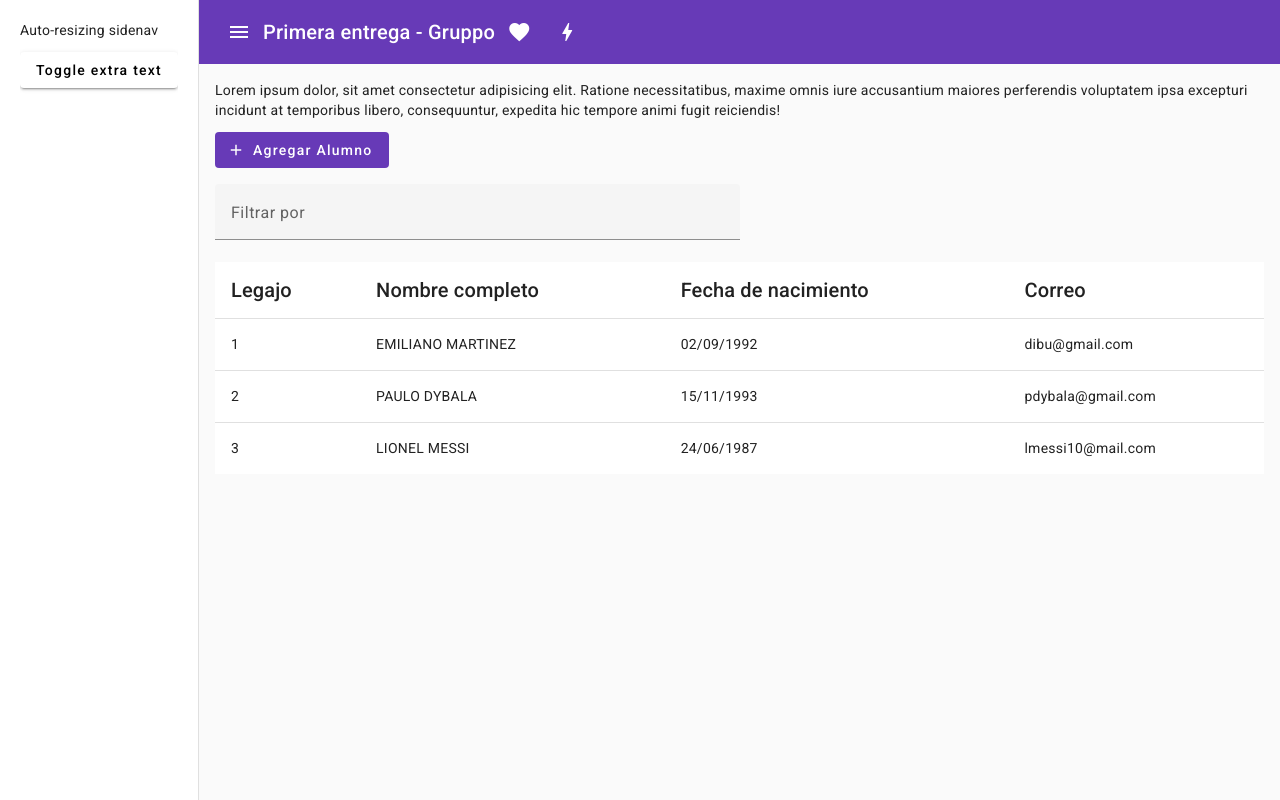
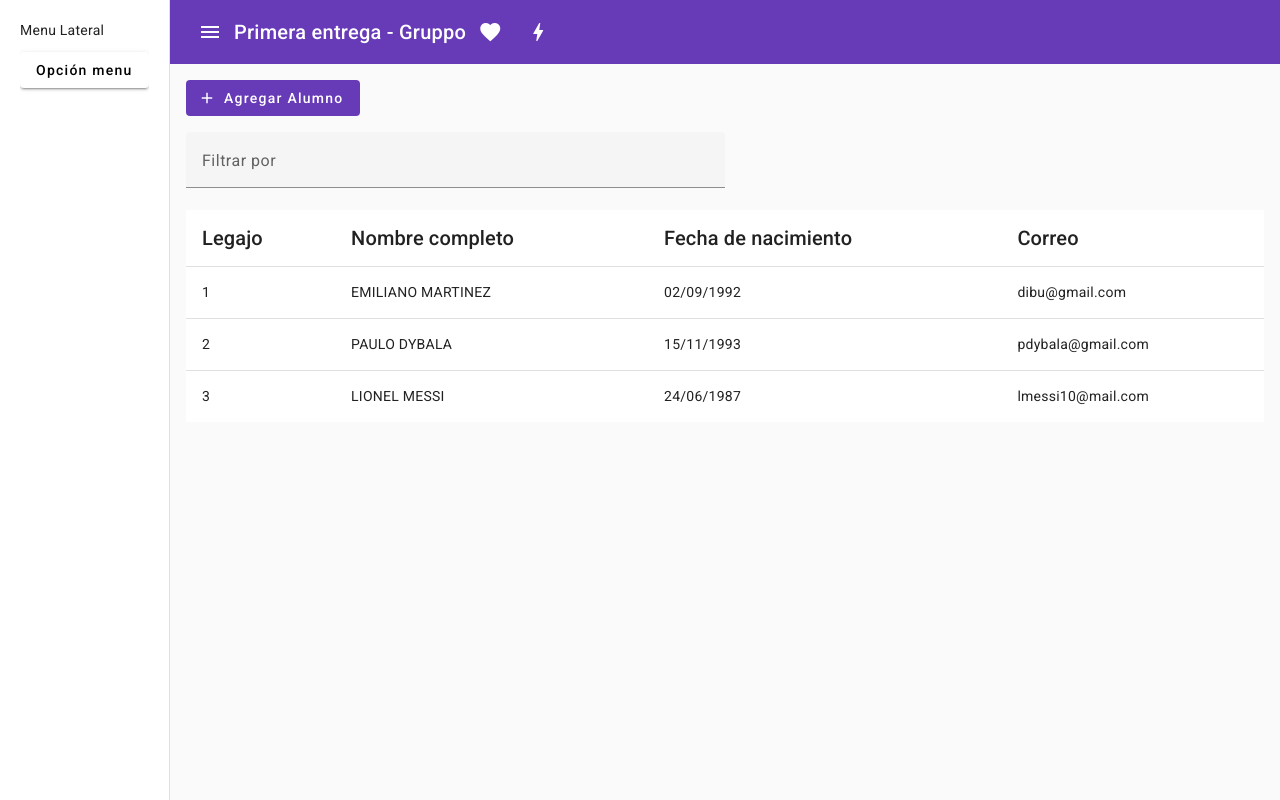
Before and after one commit to mgruppo/PFGruppo, an Angular app: page / in a window 1280 px wide. Both pictures are taken after a click on the button "menu". Built offline with nearby package versions, Linux system fonts and the light colour scheme.

Commit message:
se modifica menu lateral

```diff
--- a/src/app/dashboard/dashboard.component.html
+++ b/src/app/dashboard/dashboard.component.html
@@ -1,50 +1,46 @@
-<mat-drawer-container class="example-container" autosize>
+<mat-drawer-container class="dashboard-container" autosize>
 
   <!-- SIDEBAR -->
-  <mat-drawer #drawer class="example-sidenav" mode="side">
-    <p>Auto-resizing sidenav</p>
-    <p *ngIf="showFiller">Lorem, ipsum dolor sit amet consectetur.</p>
+  <mat-drawer #drawer class="dashboard-sidenav" mode="side">
+    <p>Menu Lateral</p>
+    <p *ngIf="showFiller">Accion del menu lateral</p>
     <button (click)="showFiller = !showFiller" mat-raised-button>
-      Toggle extra text
+      Opción menu
     </button>
   </mat-drawer>
 
   <!--Contenedor-->
-  <div class="example-sidenav-content">
+  <div class="dashboard-sidenav-content">
     <!--Toolbar-->
     <mat-toolbar color="primary">
       <button
         (click)="drawer.toggle()"
         mat-icon-button
-        class="example-icon"
-        aria-label="Example icon-button with menu icon"
+        class="dashboard-icon"
+        aria-label="dashboard icon-button with menu icon"
       >
         <mat-icon>menu</mat-icon>
       </button>
       <span> Primera entrega - Gruppo </span>
-      <span class="example-spacer"></span>
+      <span class="dashboard-spacer"></span>
       <button
         mat-icon-button
-        class="example-icon favorite-icon"
-        aria-label="Example icon-button with heart icon"
+        class="dashboard-icon favorite-icon"
+        aria-label="dashboard icon-button with heart icon"
       >
         <mat-icon>favorite</mat-icon>
       </button>
       <button
         mat-icon-button
-        class="example-icon"
-        aria-label="Example icon-button with share icon"
+        class="dashboard-icon"
+        aria-label="dashboard icon-button with bolt icon"
       >
         <mat-icon>bolt</mat-icon>
       </button>
     </mat-toolbar>
     <!--Paginas-->
     <main>
-
-      <p>Lorem ipsum dolor, sit amet consectetur adipisicing elit. Ratione necessitatibus, maxime omnis iure accusantium maiores perferendis voluptatem ipsa excepturi incidunt at temporibus libero, consequuntur, expedita hic tempore animi fugit reiciendis!</p>
-
       <app-tablas></app-tablas>
-
     </main>
   </div>
 </mat-drawer-container>
--- a/src/app/dashboard/dashboard.component.scss
+++ b/src/app/dashboard/dashboard.component.scss
@@ -1,14 +1,14 @@
-.example-container {
+.dashboard-container {
     width: 100%;
     height: 100vh;
   }
 
-  .example-sidenav-content {
+  .dashboard-sidenav-content {
     main {
       padding: 1rem;
     }
   }
 
-  .example-sidenav {
+  .dashboard-sidenav {
     padding: 20px;
   }
```
Also changed, not shown: src/app/pages/tablas/tablas.component.html (line endings or trailing spaces).
